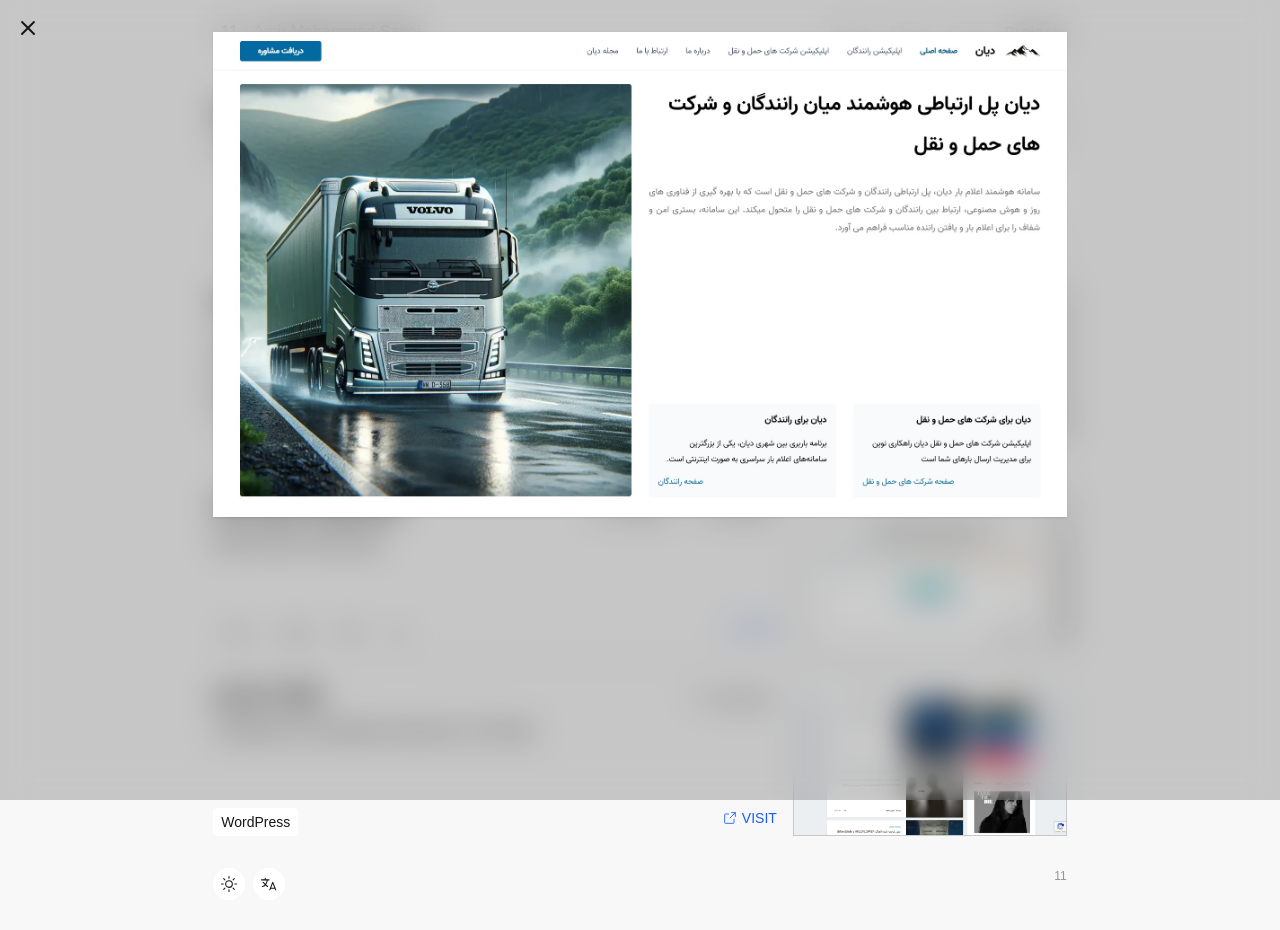
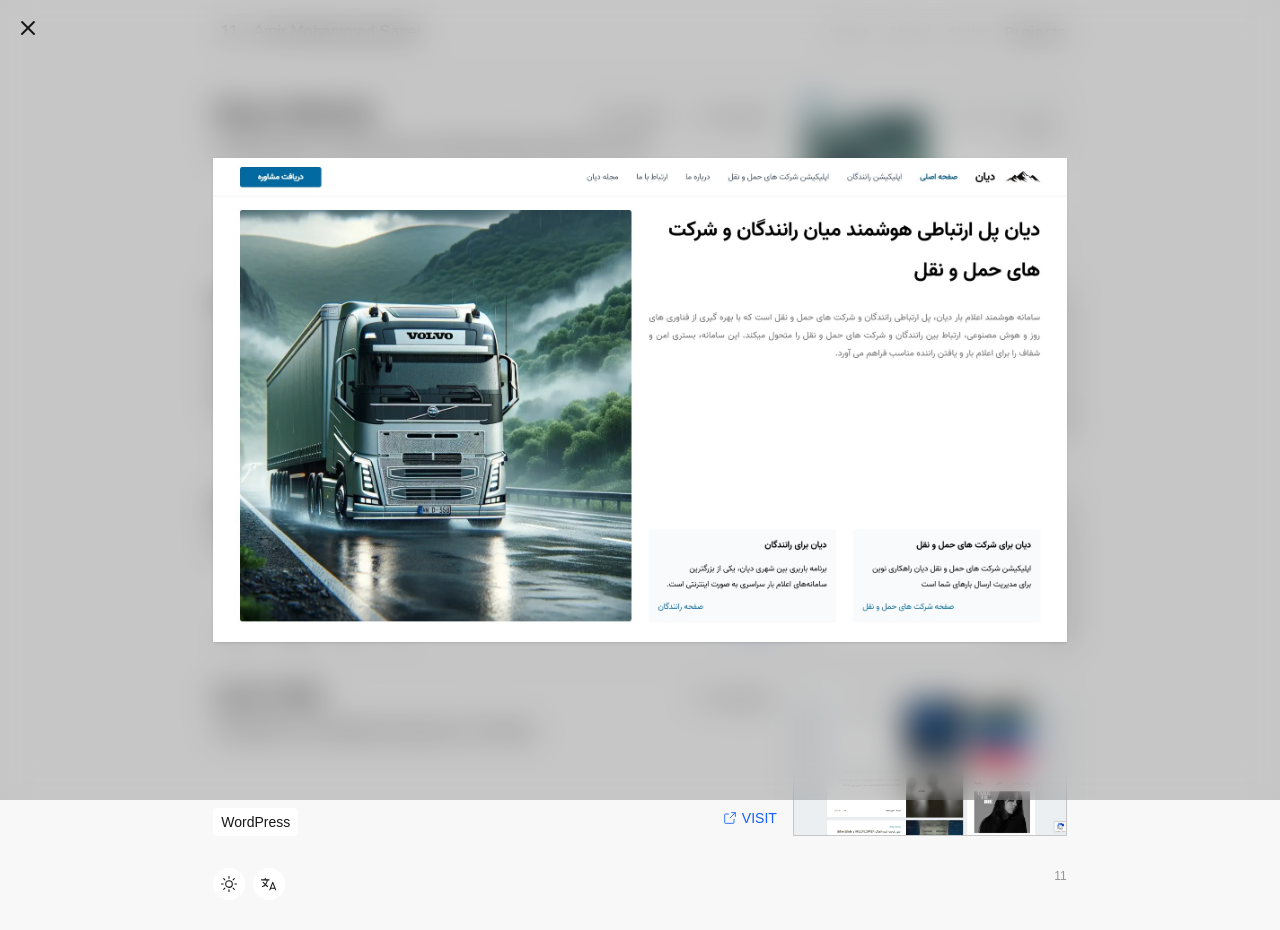
Before and after one commit to amsanei/amsanei.github.io, a Next.js app: page /projects in a window 1280 px wide. Both pictures are taken after a click on the picture 929 px from the left and 175 px from the top of the page. Built offline with nearby package versions, Linux system fonts and the light colour scheme.

Commit message:
Improve gallery component

```diff
--- a/src/components/ui/Gallery.tsx
+++ b/src/components/ui/Gallery.tsx
@@ -42,7 +42,7 @@ export default function Gallery({ cover }: GalleryProps) {
               />
             </svg>
           </div>
-          <div className="w-2/3 mx-auto mt-8">
+          <div className="grid place-content-center h-screen md:w-2/3 mx-auto">
             <Image
               src={cover.src}
               alt={cover.alt}
```
